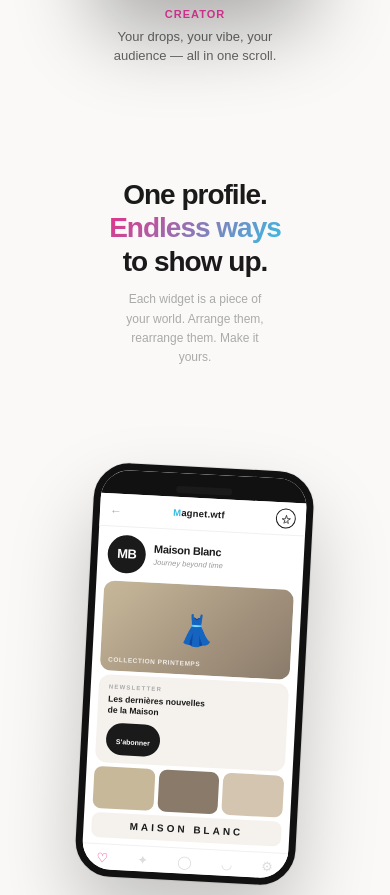
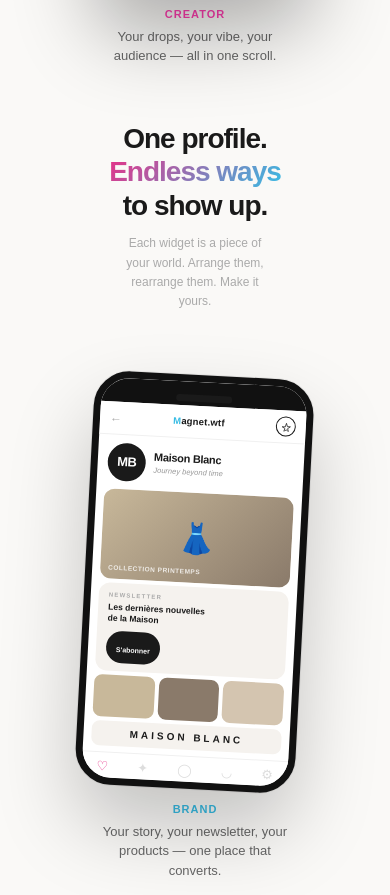
Before and after one commit to pascalferrucci/magnet-wtf, a Next.js app: page /waitlist in a window 390 px wide. Shown: the part 979-1874 px from the top of the page. Built offline with nearby package versions, Linux system fonts and the light colour scheme.

Commit message:
fix: reduce excessive whitespace in phones section center label

```diff
--- a/src/app/waitlist/page.tsx
+++ b/src/app/waitlist/page.tsx
@@ -278,7 +278,7 @@ export default function WaitlistPage() {
           </div>
 
           {/* Center label */}
-          <div style={{ display: 'flex', flexDirection: 'column', alignItems: 'center', justifyContent: 'center', gap: 12, paddingTop: 80, paddingBottom: 60 }}>
+          <div style={{ display: 'flex', flexDirection: 'column', alignItems: 'center', justifyContent: 'center', gap: 12, paddingTop: 24, paddingBottom: 24 }}>
             <div style={{ fontSize: 28, fontWeight: 900, color: '#1a1a1a', letterSpacing: -1, textAlign: 'center', lineHeight: 1.2 }}>
               One profile.<br />
               <span style={{ background: 'linear-gradient(135deg, #e63187, #37bce4)', WebkitBackgroundClip: 'text', WebkitTextFillColor: 'transparent', backgroundClip: 'text' }}>Endless ways</span><br />
```
